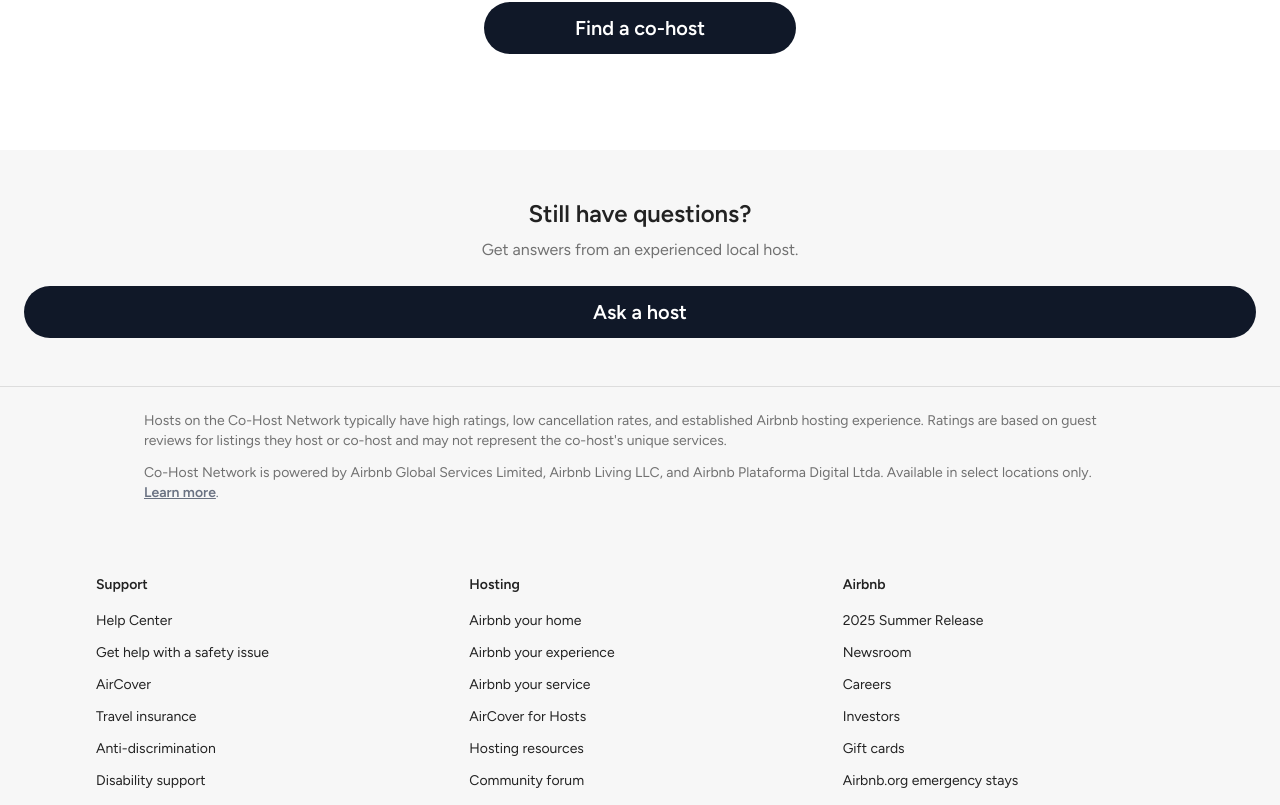
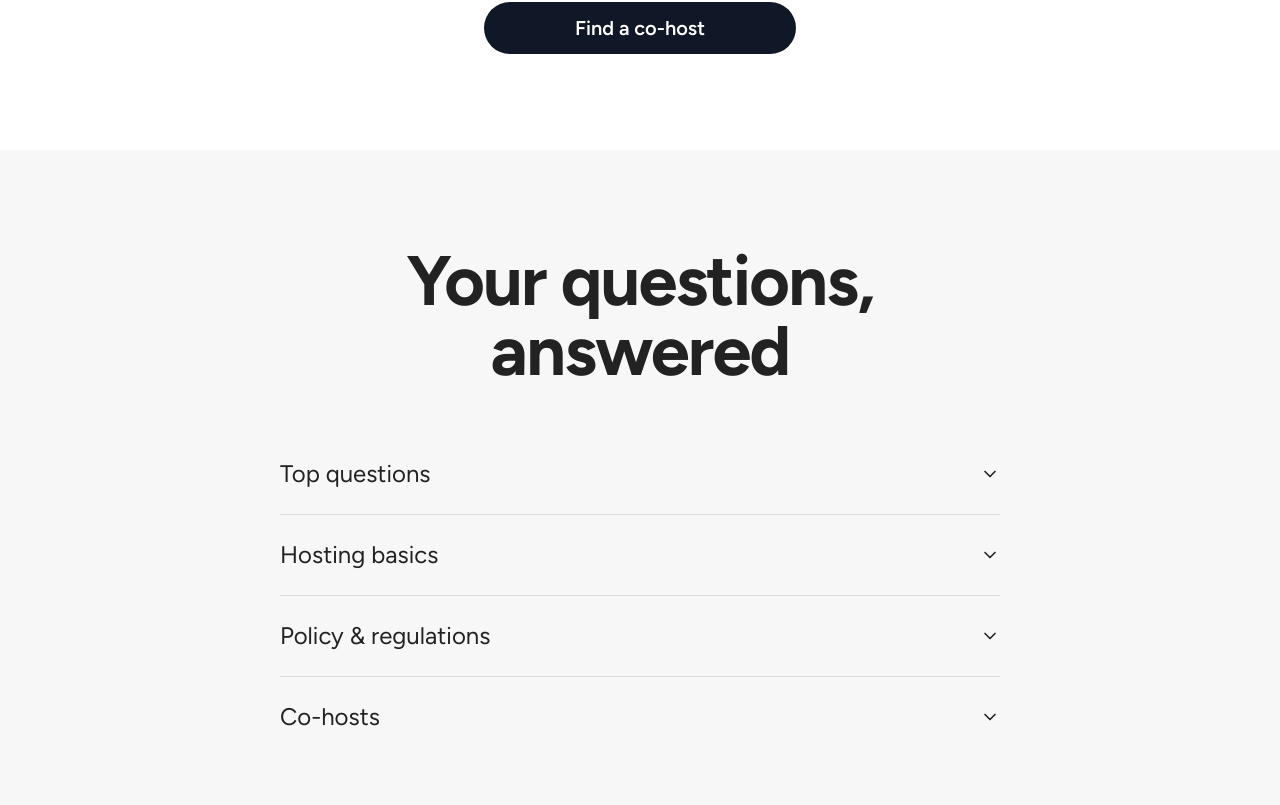
Before and after one commit to syazsolo/axrail-frontend, a React (Vite) app: page / in a window 1280 px wide. Shown: the part 2727-3532 px from the top of the page. Built offline with nearby package versions, Linux system fonts and the light colour scheme; the HTML template or start-up script is replaced by a standard one.

Commit message:
:tada: QnA

```diff
--- a/src/App.tsx
+++ b/src/App.tsx
@@ -22,7 +22,7 @@
         {/* <YoureProtected /> */}
         {/* <Tools /> */}
         {/* <NotJustHomeowners /> */}
-        {/* <QnA /> */}
+        <QnA />
         <MicroFooter />
       </main>
       <Footer />
--- a/src/components/sections/QnA.tsx
+++ b/src/components/sections/QnA.tsx
@@ -1,155 +1,269 @@
+'use client';
+
 import { cn } from '@/lib/utils';
 import { useState } from 'react';
+
+const ChevronDown = ({ className }: { className?: string }) => (
+  <svg
+    xmlns="http://www.w3.org/2000/svg"
+    width="24"
+    height="24"
+    viewBox="0 0 24 24"
+    fill="none"
+    stroke="currentColor"
+    strokeWidth="2"
+    strokeLinecap="round"
+    strokeLinejoin="round"
+    className={className}
+  >
+    <path d="m6 9 6 6 6-6" />
+  </svg>
+);
+
+interface FAQItem {
+  question: string;
+  answer: React.ReactNode;
+}
 
 interface Category {
   id: string;
   label: string;
-}
-
-interface FAQItem {
-  id: number;
-  category: string;
-  question: string;
-  answer: string;
+  items: FAQItem[];
 }
 
 const categories: Category[] = [
-  { id: 'top', label: 'Top questions' },
-  { id: 'basics', label: 'Hosting basics' },
-  { id: 'policy', label: 'Policy & regulations' },
-  { id: 'cohosts', label: 'Co-hosts' },
-];
-
-const faqItems: FAQItem[] = [
   {
-    id: 1,
-    category: 'top',
+    id: 'top',
+    label: 'Top questions',
+    items: [
+      {
         question: 'Is my place right for Airbnb?',
         answer:
-      'Airbnb guests are interested in all kinds of places. We have listings for tiny homes, cabins, treehouses, and more. Even a spare room can be a great place to stay.',
+          'Airbnb guests are interested in all kinds of places––spare rooms, apartments, houses, vacation homes, even treehouses.',
       },
       {
-    id: 2,
-    category: 'top',
         question: 'Do I have to host all the time?',
         answer:
-      'Not at all—you control your calendar. You can host once a year, a few nights a month, or more often.',
+          'Nope—you control your calendar. You can host once a year, a few nights a month, or more often.',
       },
       {
-    id: 3,
-    category: 'top',
-    question: 'How much should I interact with guests?',
-    answer:
-      "It's up to you. Some Hosts prefer to meet their guests in person, while others prefer to just communicate through the app. You decide what's right for you.",
+        question: "What are Airbnb's fees?",
+        answer: (
+          <>
+            It's free to create a listing, and Airbnb typically collects a
+            service fee of 3% of the reservation subtotal once you get paid. In
+            many areas, Airbnb automatically collects and pays sales and tourism
+            taxes on your behalf.{' '}
+            <a href="#" className="underline hover:no-underline">
+              Learn more about fees
+            </a>
+            .
+          </>
+        ),
+      },
+    ],
   },
   {
-    id: 4,
-    category: 'basics',
-    question: 'How do I get started with hosting?',
-    answer:
-      'Getting started is easy. Create a listing by adding photos and details about your space, set your price and availability, then publish. Your listing will be visible to millions of guests.',
+    id: 'basics',
+    label: 'Hosting basics',
+    items: [
+      {
+        question: 'How do I get started?',
+        answer: (
+          <>
+            You can create a listing in just a few steps, all at your own pace.
+            Start by telling us about your home, take some photos, and add
+            details about what makes it unique.{' '}
+            <a href="#" className="underline hover:no-underline">
+              Start your listing
+            </a>
+            .
+          </>
+        ),
       },
       {
-    id: 5,
-    category: 'basics',
-    question: 'How much can I earn hosting on Airbnb?',
-    answer:
-      'What you earn depends on your location, listing type, and how often you host. You can use the earnings calculator at the top of this page to get an estimate.',
+        question: 'How do I get my home ready for guests?',
+        answer: (
+          <>
+            Make sure your home is clean, clutter-free, and that everything is
+            working properly. Items like fresh linens and stocked toiletries
+            help create a comfortable and inviting place to stay.{' '}
+            <a href="#" className="underline hover:no-underline">
+              Check out our guide to getting your home ready
+            </a>
+            .
+          </>
+        ),
       },
       {
-    id: 6,
-    category: 'policy',
-    question: 'Are there any regulations I should know about?',
-    answer:
-      "Some cities have rules for hosting, like registration or permit requirements. Check your local regulations to understand what's required in your area.",
+        question: 'How am I protected when I host?',
+        answer: (
+          <>
+            AirCover for Hosts provides top-to-bottom protection every time you
+            host your home on Airbnb.{' '}
+            <a href="#" className="underline hover:no-underline">
+              Learn more about AirCover for Hosts
+            </a>{' '}
+            and what's included.
+          </>
+        ),
       },
       {
-    id: 7,
-    category: 'cohosts',
-    question: 'What is a co-host?',
+        question: 'Any tips on being a great host?',
+        answer: (
+          <>
+            From sharing a list of your favorite local places to responding
+            quickly to guest messages, there are lots of ways to be an excellent
+            host.{' '}
+            <a href="#" className="underline hover:no-underline">
+              Get more hosting tips
+            </a>
+            .
+          </>
+        ),
+      },
+    ],
+  },
+  {
+    id: 'policy',
+    label: 'Policy & regulations',
+    items: [
+      {
+        question: 'Are there any regulations that apply in my city?',
+        answer: (
+          <>
+            Some areas have laws and regulations for hosting your home. It's
+            important to familiarize yourself with any laws that may apply to
+            your location. Also, depending on where you live, you may need to
+            check with your HOA, read your lease agreement, or notify your
+            landlord or neighbors about your plans to host on Airbnb.{' '}
+            <a href="#" className="underline hover:no-underline">
+              Learn more about responsible hosting
+            </a>
+            .
+          </>
+        ),
+      },
+      {
+        question: 'What if I have other questions?',
+        answer: (
+          <>
+            Local hosts are a great source for information and insights. We can
+            connect you with an experienced Airbnb host in your area who may be
+            able to answer additional questions.{' '}
+            <a href="#" className="underline hover:no-underline">
+              Ask a host
+            </a>
+            .
+          </>
+        ),
+      },
+    ],
+  },
+  {
+    id: 'cohosts',
+    label: 'Co-hosts',
+    items: [
+      {
+        question: 'What can co‑hosts help with?',
         answer:
-      'A co-host is someone who helps you manage your Airbnb listing. They can help with things like responding to guests, managing bookings, and coordinating check-ins.',
+          'You can hire a co‑host to do one thing or everything. While each co‑host offers different services, they can help with things like setting up your Airbnb listing, getting your home ready, managing reservations and messages, cleaning and maintenance, and assisting with onsite requests your guests may have.',
+      },
+      {
+        question: 'Can I find a co‑host on Airbnb?',
+        answer: (
+          <>
+            Airbnb makes it easy to find and hire a high‑quality, local co‑host
+            in the Airbnb app. Review, message, and choose the co‑host that best
+            fits your needs.{' '}
+            <a href="#" className="underline hover:no-underline">
+              Learn about the Co‑Host Network
+            </a>
+            .
+          </>
+        ),
+      },
+      {
+        question: 'How do I pay my co‑host?',
+        answer: (
+          <>
+            You and your co‑host should agree on payment terms before they start
+            helping you. You have the option to share a part of each booking's
+            payout with your co‑host directly through Airbnb. Some limitations
+            may apply, depending on your location as well as the location of
+            your listing and co‑host.{' '}
+            <a href="#" className="underline hover:no-underline">
+              Learn how co-host payouts work
+            </a>
+            .
+          </>
+        ),
+      },
+    ],
   },
 ];
 
 export const QnA = () => {
-  const [activeCategory, setActiveCategory] = useState('top');
-  const [openItems, setOpenItems] = useState<number[]>([]);
+  const [openCategories, setOpenCategories] = useState<string[]>([]);
 
-  const toggleItem = (id: number) => {
-    setOpenItems((prev) =>
+  const toggleCategory = (id: string) => {
+    setOpenCategories((prev) =>
       prev.includes(id) ? prev.filter((item) => item !== id) : [...prev, id],
     );
   };
 
-  const filteredFAQs = faqItems.filter(
-    (item) => item.category === activeCategory,
-  );
+  const isOpen = (id: string) => openCategories.includes(id);
 
   return (
-    <section className="bg-[var(--color-bg-light)] py-20 md:py-24">
-      <div className="container mx-auto max-w-7xl px-6">
+    <section className="bg-bg-light py-16 md:py-24">
+      <div className="container mx-auto max-w-3xl px-6">
+        {/* Header */}
         <header className="mb-12 text-center">
-          <h2 className="text-title mb-6">Your questions, answered</h2>
+          <h2 className="text-title">Your questions, answered</h2>
         </header>
 
-        {/* Category Tabs */}
+        {/* Accordion Categories */}
+        <div className="divide-border divide-y">
+          {categories.map((category) => (
+            <div key={category.id} className="border-t-0">
+              {/* Category Header Button */}
+              <button
+                className="flex w-full cursor-pointer items-center justify-between py-6 text-left"
+                onClick={() => toggleCategory(category.id)}
+                aria-expanded={isOpen(category.id)}
+              >
+                <span className="text-text-dark text-xl lg:text-2xl">
+                  {category.label}
+                </span>
+                <ChevronDown
+                  className={cn(
+                    'text-text-dark h-5 w-5 shrink-0 transition-transform duration-300',
+                    isOpen(category.id) && 'rotate-180',
+                  )}
+                />
+              </button>
+
+              {/* Category Content */}
               <div
-          className="mb-12 flex flex-wrap justify-center gap-2"
-          role="tablist"
+                className={cn(
+                  'overflow-hidden',
+                  isOpen(category.id)
+                    ? 'max-h-500 opacity-100'
+                    : 'max-h-0 opacity-0',
+                )}
               >
-          {categories.map((category) => (
-            <button
-              key={category.id}
-              className={cn(
-                'rounded-full px-5 py-3 text-sm font-medium transition-all',
-                activeCategory === category.id
-                  ? 'bg-white text-[var(--color-text-dark)] shadow-sm'
-                  : 'text-[var(--color-text-muted)] hover:bg-white hover:text-[var(--color-text-dark)]',
-              )}
-              onClick={() => setActiveCategory(category.id)}
-              role="tab"
-              aria-selected={activeCategory === category.id}
-            >
-              {category.label}
-            </button>
+                <div className="space-y-8 pb-8 text-[18px]">
+                  {category.items.map((item, index) => (
+                    <div key={index}>
+                      <h3 className="mb-1 leading-tight font-semibold tracking-tight text-gray-600">
+                        {item.question}
+                      </h3>
+                      <p className="leading-tight tracking-tight text-gray-500">
+                        {item.answer}
+                      </p>
+                    </div>
                   ))}
                 </div>
-
-        {/* Accordion */}
-        <div className="mx-auto max-w-3xl overflow-hidden rounded-3xl bg-white shadow-sm">
-          {filteredFAQs.map((item, index) => (
-            <div
-              key={item.id}
-              className={cn(
-                index !== filteredFAQs.length - 1 &&
-                  'border-b border-[var(--color-border-light)]',
-              )}
-            >
-              <button
-                className="flex w-full items-center justify-between p-6 text-left text-lg font-medium text-[var(--color-text-dark)] transition-colors hover:bg-[var(--color-bg-light)]"
-                onClick={() => toggleItem(item.id)}
-                aria-expanded={openItems.includes(item.id)}
-              >
-                <span>{item.question}</span>
-                <span
-                  className={cn(
-                    'flex h-6 w-6 flex-shrink-0 items-center justify-center text-2xl font-normal text-[var(--color-text-muted)] transition-transform duration-300',
-                    openItems.includes(item.id) && 'rotate-45',
-                  )}
-                >
-                  +
-                </span>
-              </button>
-              <div
-                className={cn(
-                  'overflow-hidden transition-all duration-300',
-                  openItems.includes(item.id) ? 'max-h-96' : 'max-h-0',
-                )}
-              >
-                <p className="px-6 pb-6 text-base leading-relaxed text-[var(--color-text-muted)]">
-                  {item.answer}
-                </p>
               </div>
             </div>
           ))}
```
Lines whose indentation alone changed are shown as unchanged.
